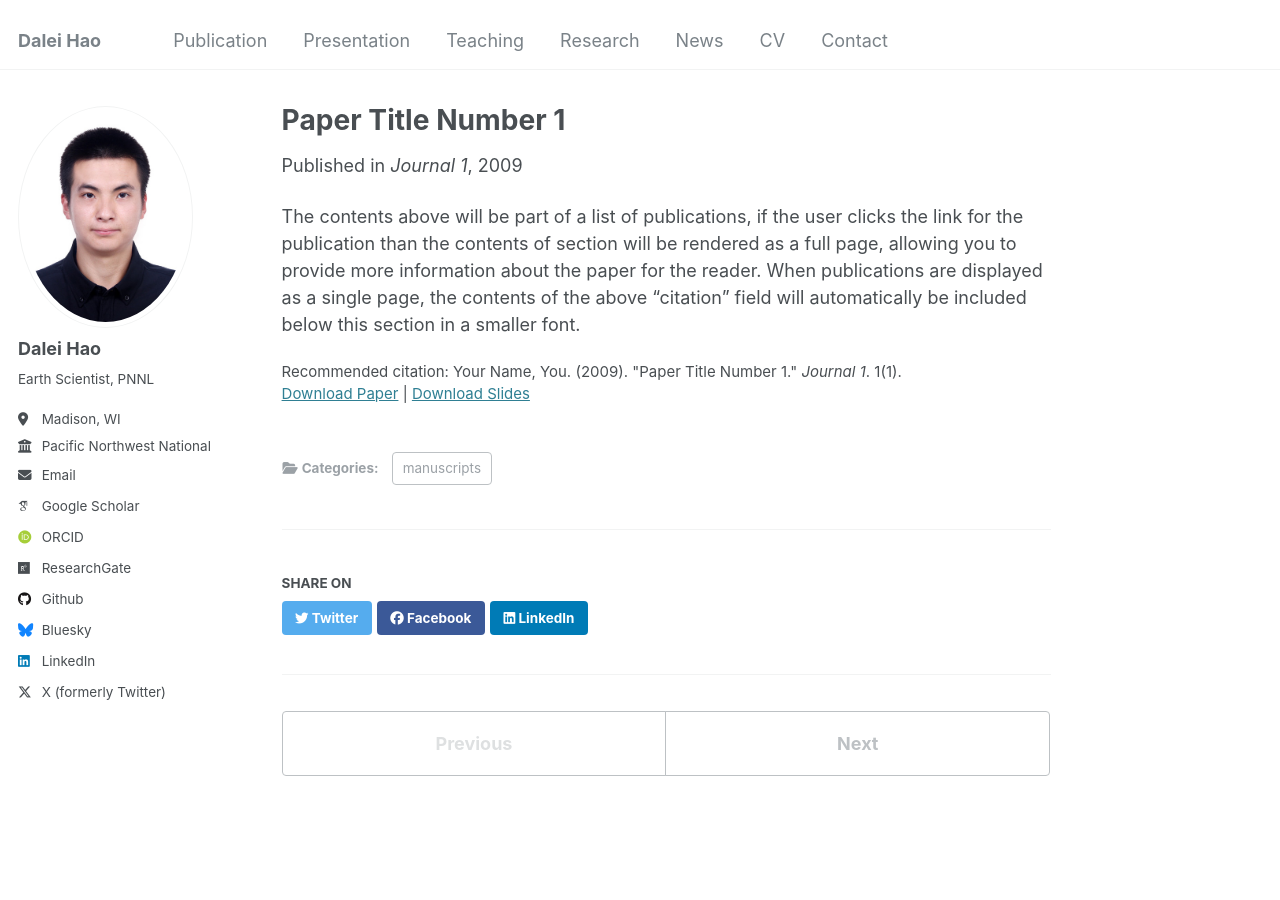
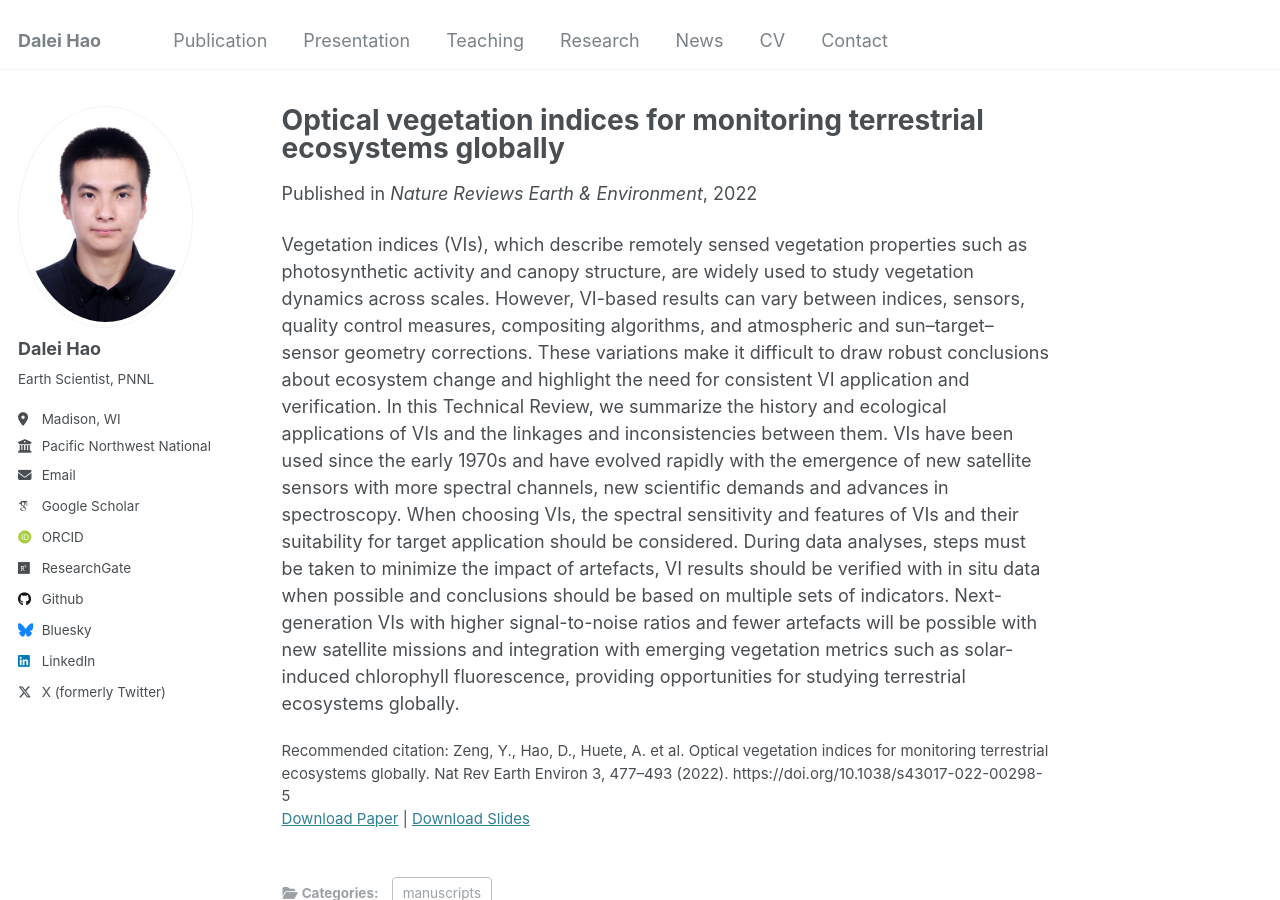
Before and after one commit to daleihao/daleihao.github.io, a Jekyll site: the page built from _publications/2009-10-01-paper-title-number-1.md, in a window 1280 px wide and 900 px high. Built offline with Jekyll 4.4.1, drawn with Linux system fonts in a browser that asks for light colours; some web fonts are replaced.

Commit message:
Update 2009-10-01-paper-title-number-1.md

```diff
--- a/_publications/2009-10-01-paper-title-number-1.md
+++ b/_publications/2009-10-01-paper-title-number-1.md
@@ -1,14 +1,14 @@
 ---
-title: "Paper Title Number 1"
+title: "Optical vegetation indices for monitoring terrestrial ecosystems globally"
 collection: publications
 category: manuscripts
 permalink: /publication/2009-10-01-paper-title-number-1
-excerpt: 'This paper is about the number 1. The number 2 is left for future work.'
-date: 2009-10-01
-venue: 'Journal 1'
-slidesurl: 'http://academicpages.github.io/files/slides1.pdf'
-paperurl: 'http://academicpages.github.io/files/paper1.pdf'
-citation: 'Your Name, You. (2009). &quot;Paper Title Number 1.&quot; <i>Journal 1</i>. 1(1).'
+excerpt: 'This paper summarizes the history and ecological applications of VIs and the linkages and inconsistencies between them..'
+date: 2022-05-31
+venue: 'Nature Reviews Earth & Environment'
+slidesurl: 'https://www.nature.com/articles/s43017-022-00298-5'
+paperurl: 'https://www.nature.com/articles/s43017-022-00298-5'
+citation: 'Zeng, Y., Hao, D., Huete, A. et al. Optical vegetation indices for monitoring terrestrial ecosystems globally. Nat Rev Earth Environ 3, 477–493 (2022). https://doi.org/10.1038/s43017-022-00298-5'
 ---
 
-The contents above will be part of a list of publications, if the user clicks the link for the publication than the contents of section will be rendered as a full page, allowing you to provide more information about the paper for the reader. When publications are displayed as a single page, the contents of the above "citation" field will automatically be included below this section in a smaller font.
+Vegetation indices (VIs), which describe remotely sensed vegetation properties such as photosynthetic activity and canopy structure, are widely used to study vegetation dynamics across scales. However, VI-based results can vary between indices, sensors, quality control measures, compositing algorithms, and atmospheric and sun–target–sensor geometry corrections. These variations make it difficult to draw robust conclusions about ecosystem change and highlight the need for consistent VI application and verification. In this Technical Review, we summarize the history and ecological applications of VIs and the linkages and inconsistencies between them. VIs have been used since the early 1970s and have evolved rapidly with the emergence of new satellite sensors with more spectral channels, new scientific demands and advances in spectroscopy. When choosing VIs, the spectral sensitivity and features of VIs and their suitability for target application should be considered. During data analyses, steps must be taken to minimize the impact of artefacts, VI results should be verified with in situ data when possible and conclusions should be based on multiple sets of indicators. Next-generation VIs with higher signal-to-noise ratios and fewer artefacts will be possible with new satellite missions and integration with emerging vegetation metrics such as solar-induced chlorophyll fluorescence, providing opportunities for studying terrestrial ecosystems globally.
```
